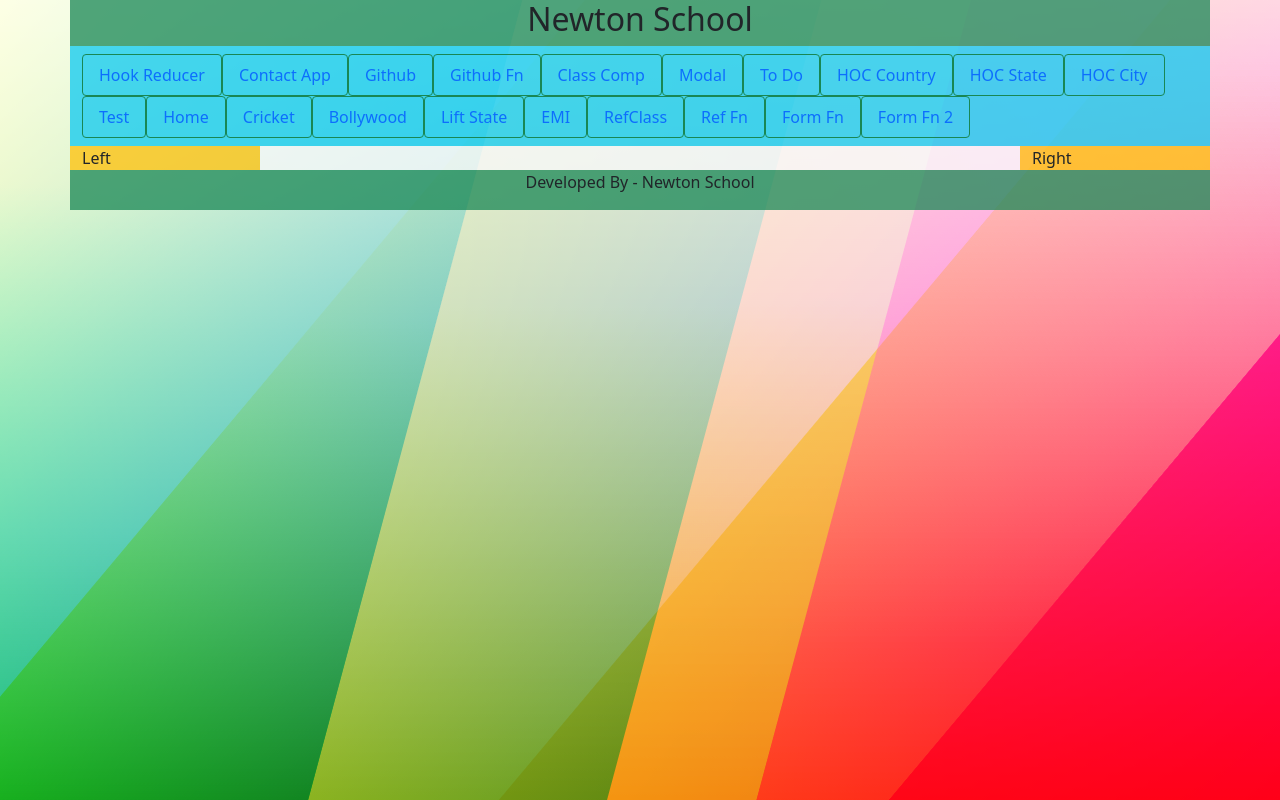
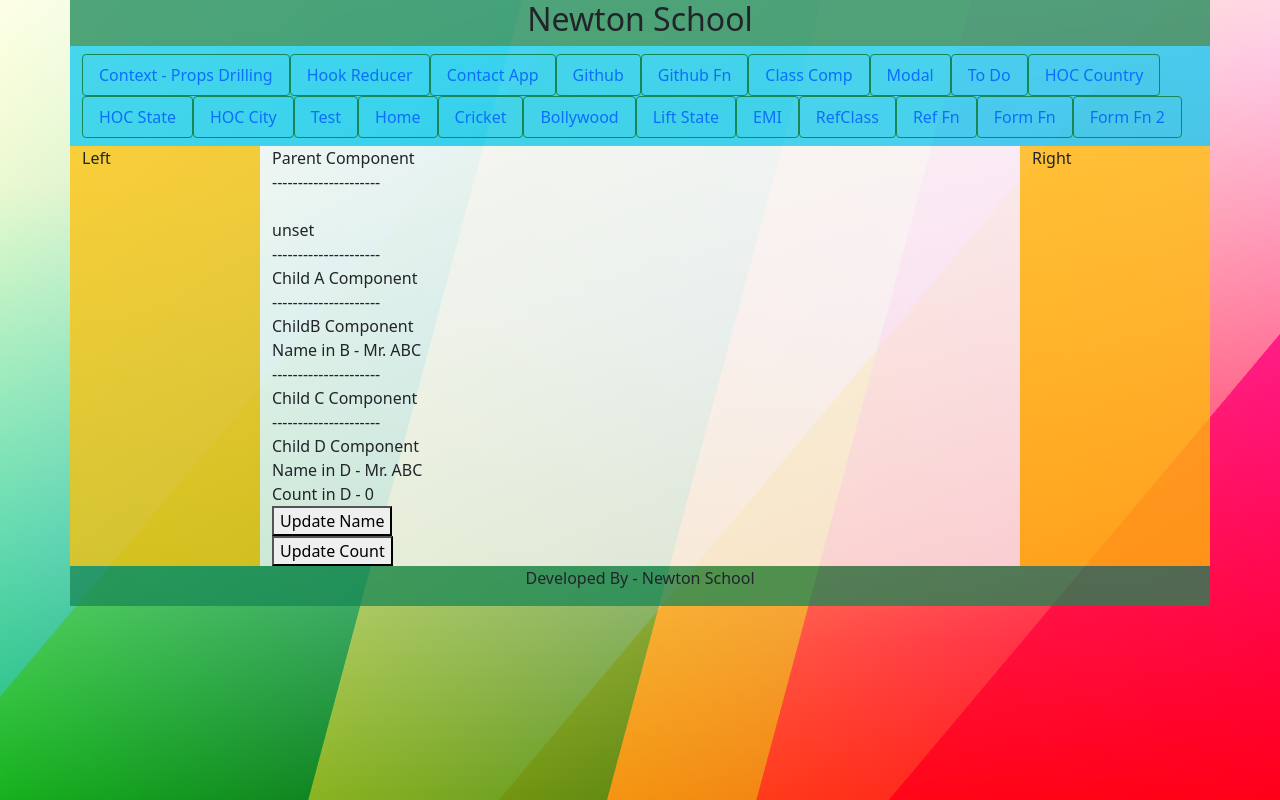
Before and after one commit to himadameen/react_practice, a React (Create React App) app: page /parent in a window 1280 px wide. Built offline with nearby package versions, Linux system fonts and the light colour scheme; no server answers.

Commit message:
24th May 2022 - Session

```diff
--- a/src/App.js
+++ b/src/App.js
@@ -23,6 +23,7 @@ import Github from './Github';
 import GithubFn from './GithubFn';
 import ContactApp from './ContactApp';
 import HookReducer from './hooks/HookReducer';
+import Parent from './context/Parent';
 
 import Header from './common/Header';
 import Menubar from './common/Menubar';
@@ -60,7 +61,7 @@ function App() {
               <Route path='/githubfn' element={<GithubFn />}/>
               <Route path='/contactapp' element={<ContactApp />}/>
               <Route path='/hookreducer' element={<HookReducer />}/>
-
+              <Route path='/parent' element={<Parent />}/>
             </Routes>
           </div>
           <Right/>
--- a/src/common/Menubar.js
+++ b/src/common/Menubar.js
@@ -8,6 +8,7 @@ const Menubar = ()=>{
             <div className='row bg-info bg-opacity-75'>
             <div className='col-12 text-center'>
                 <Navbar>
+                    <Link to='/parent' className='nav-link btn btn-outline-success'>Context - Props Drilling</Link>
                     <Link to='/hookreducer' className='nav-link btn btn-outline-success'>Hook Reducer</Link>
                     <Link to='/contactapp' className='nav-link btn btn-outline-success'>Contact App</Link>
                     <Link to='/github' className='nav-link btn btn-outline-success'>Github</Link>
--- /dev/null
+++ b/src/context/ChildA.js
@@ -0,0 +1,14 @@
+import React from 'react';
+import ChildB from './ChildB';
+
+const ChildA = () => {
+    return(
+        <>
+            Child A Component
+            <div>---------------------</div>
+            <ChildB />
+        </>
+    )
+}
+
+export default ChildA;
--- /dev/null
+++ b/src/context/ChildB.js
@@ -0,0 +1,38 @@
+import React from 'react';
+import ChildC from './ChildC';
+import { NameContext } from './Parent';
+
+class ChildB extends React.Component {
+    constructor() {
+        super();
+    }
+
+    render() {
+        return(
+            <>
+             ChildB Component
+            <br></br>
+
+            <NameContext.Consumer>
+                {
+                    (temp) => {
+                        return(
+                            <>
+                                <div>Name in B - {temp.name}</div>
+                            </>
+                        )
+                    }
+                }
+            </NameContext.Consumer>
+
+
+
+
+            <div>---------------------</div>
+            <ChildC/>
+            </>
+        )
+    }
+}
+
+export default ChildB;
--- /dev/null
+++ b/src/context/ChildC.js
@@ -0,0 +1,14 @@
+import React from 'react';
+import ChildD from './ChildD';
+
+const ChildC = () => {
+    return(
+        <>
+            Child C Component
+            <div>---------------------</div>
+            <ChildD/>
+        </>
+    )
+}
+
+export default ChildC;
--- /dev/null
+++ b/src/context/ChildD.js
@@ -0,0 +1,22 @@
+import React, { useContext } from 'react';
+import { NameContext } from './Parent';
+
+const ChildD = () => {
+    const temp = useContext(NameContext);
+    return(
+        <>
+            Child D Component
+            <br></br>
+            Name in D - {temp.name}
+            <br></br>
+            Count in D - {temp.count}
+            <br></br>
+            <button onClick={() =>temp.setName('New Mr. XYZ')}>Update Name</button>
+            <br></br>
+            <button onClick={() =>temp.setCount(temp.count + 1)}>Update Count</button>
+            <br></br>
+        </>
+    )
+}
+
+export default ChildD;
--- /dev/null
+++ b/src/context/Parent.js
@@ -0,0 +1,30 @@
+import React, { createContext, useState } from 'react';
+import ChildA from './ChildA';
+
+const NameContext = createContext();
+
+const Parent = () => {
+    const [name, setName] = useState('Mr. ABC');
+    const [count, setCount] = useState(0);
+    console.log('api key - ', process.env.REACT_API_GITHUB_API_KEY);
+
+    return(
+        <>
+            Parent Component
+            <div>---------------------</div>
+            <br></br>
+            {process.env.REACT_API_GITHUB_API_KEY}
+
+            <div>---------------------</div>
+            {/* https://www.carlrippon.com/static/0d1f722d0fe4c2bc4c3d71595dbe67dd/ca682/prop-drilling-v-context.png */}
+
+
+            <NameContext.Provider value = {{name, setName, count, setCount}}>
+                <ChildA />
+            </NameContext.Provider>
+        </>
+    )
+}
+
+export default Parent;
+export {NameContext};
```
